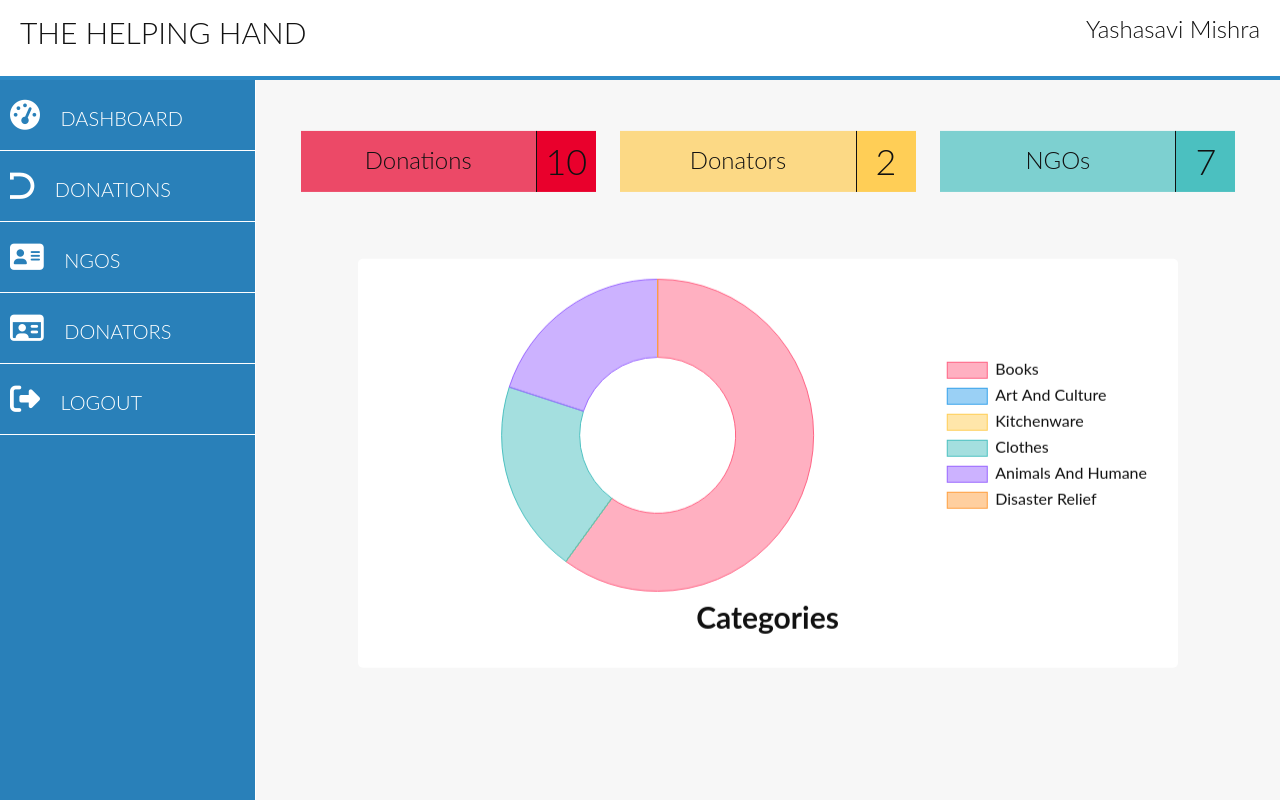
After one commit to sankalp799/DonationPlanet, a PHP site: page /admin/admin.php in a window 1280 px wide. The commit adds this page. Run offline with PHP 8.4, Linux system fonts and the light colour scheme; a user stored in the database is signed in; data comes from the database, SQL or seed files in the repository; both versions use the stored data as it was after the commit; some libraries are stand-ins or nearby versions.

Commit message:
admin dashboard

```diff
--- /dev/null
+++ b/admin/admin.php
@@ -0,0 +1,101 @@
+<?php
+    include "../php/connection.php";
+    $DonationCount = $sqlConnection->query("SELECT categoryName AS name, total FROM categories;");
+    $TotalDonators = $sqlConnection->query("SELECT COUNT(id) AS total FROM donatorcred;")->fetch_object()->total;
+    $TotalNGOs = $sqlConnection->query("SELECT COUNT(id) AS total FROM ngocred;")->fetch_object()->total;
+    $TotalDonations = $sqlConnection->query("SELECT COUNT(id) AS total FROM donation;")->fetch_object()->total;
+?>
+
+<!doctype html>
+<html class="no-js" lang="">
+<meta http-equiv="content-type" content="text/html;charset=UTF-8" />
+
+<head>
+    <meta charset="utf-8">
+    <meta http-equiv="X-UA-Compatible" content="IE=edge">
+    <title>Dashboard Page</title>
+    <meta name="viewport" content="width=device-width, initial-scale=1">
+    <link rel="stylesheet" href="../css/normalize.css">
+    <link rel="stylesheet" href="../css/Grid.css">
+    <link rel="stylesheet" href="../css/adminPanel.css">
+    <link rel="stylesheet" href="../css/adminDashboard.css">
+    <script src="../script/Chart.min.js"></script>
+</head>
+
+<body>
+    <div id="categories" style="display: none;">
+        <?php
+             while($row = $DonationCount->fetch_array()){
+                echo "<div>".$row[0]."-".(int)$row[1]."</div>";
+            }
+    ?>
+    </div>
+
+    <header>
+        <?php include "header.php" ?>
+    </header>
+    <section class="row admin-panel-section">
+        <div class="admin-navigation-section">
+            <?php include "adminNavigator.php" ?>
+        </div>
+
+        <div class="admin-dashboard-section" id="adminMainSection">
+
+            <div class="row dashboard-totals">
+                <div class="total-bar">
+                    <span class="total-bar-left">
+                        <div class="total-bar-name">Donations</div>
+                    </span>
+                    <span class="total-bar-right"><?php echo $TotalDonations ?></span>
+                </div>
+                <div class="total-bar">
+                    <span class="total-bar-left">
+                        <div class="total-bar-name">Donators</div>
+                    </span>
+                    <span class="total-bar-right"><?php echo $TotalDonators ?></span>
+                </div>
+                <div class="total-bar">
+                    <span class="total-bar-left">
+                        <div class="total-bar-name">NGOs</div>
+                    </span>
+                    <span class="total-bar-right"><?php echo $TotalNGOs ?></span>
+                </div>
+            </div>
+
+            <div class="chart-container">
+                <canvas id="categoryChart"></canvas>
+            </div>
+
+        </div>
+    </section>
+
+    <script src="https://kit.fontawesome.com/27878f914f.js" crossorigin="anonymous"></script>
+    <script src="../script/adminDashboardApp.js"></script>
+    <script>
+    let panel = document.getElementById('adminMainSection');
+    let adminNavigator = document.querySelectorAll('#adminNavigator li a');
+    let text = 'dashboard';
+
+    adminNavigator.forEach(curr => {
+        curr.addEventListener('click', () => {
+            text = curr.innerHTML.toLowerCase();
+            console.log(text);
+        });
+    });
+
+    let sectionFetch = (pageReqText) => {
+        $.ajax({
+            url: '../admin/sectionReq.php',
+            method: "POST",
+            data: {
+                pageName: text
+            },
+            success: function(data) {
+                $('#adminMainSection').html(data);
+            }
+        });
+    }
+    </script>
+</body>
+
+</html>
--- /dev/null
+++ b/admin/adminNavigator.php
@@ -0,0 +1,26 @@
+<ul class="admin-navigator" id="adminNavigator">
+    <li class="admin-navigator-link">
+        <i class="fas fa-tachometer-alt"></i>
+        <a>Dashboard</a>
+    </li>
+
+    <li class="admin-navigator-link">
+        <i class="fab fa-dyalog"></i>
+        <a>Donations</a>
+    </li>
+
+    <li class="admin-navigator-link">
+        <i class="fas fa-address-card"></i>
+        <a>NGOs</a>
+    </li>
+    <li class="admin-navigator-link">
+        <i class="far fa-id-card"></i>
+        <a>Donators</a>
+    </li>
+
+
+    <li class="admin-navigator-link">
+        <i class="fas fa-sign-out-alt"></i>
+        <a href="../php/logout.php">LOGOUT</a>
+    </li>
+</ul>
--- /dev/null
+++ b/admin/header.php
@@ -0,0 +1,10 @@
+<?php
+    session_start();
+?>
+
+<div class="row admin-header">
+    <span class="span-1-of-2 admin-header-label">THE HELPING HAND</span>
+    <span class="span-1-of-2 admin-header-username">
+        <?php echo $_SESSION['name']?>
+    </span>
+</div>
--- /dev/null
+++ b/css/adminDashboard.css
@@ -0,0 +1,75 @@
+:root {
+    --theme-color: #2c8ac7;
+    --dark-theme-color: #1d5a81;
+    --default-text-color: #111111;
+    --light-theme-color: #4bacec;
+}
+
+.dashboard-totals {
+    top: 5%;
+    transform: translateY(-5%);
+    position: relative;
+    display: flex;
+    align-item: center;
+    justify-content: space-between;
+    padding: 20px;
+}
+
+.total-bar {
+    width: 30%;
+    display: flex;
+    text-align: center;
+}
+
+.total-bar:nth-child(1) .total-bar-left {
+    background-color: rgba(233, 0, 44, 0.7);
+}
+
+.total-bar:nth-child(2) .total-bar-left {
+    background-color: rgba(255, 206, 86, 0.7);
+}
+
+.total-bar:nth-child(3) .total-bar-left {
+    background-color: rgba(75, 192, 192, 0.7);
+}
+
+.total-bar-left {
+    width: 80%;
+    border-right: 1px solid;
+    padding-top: 10px;
+    padding-bottom: 10px;
+}
+
+.total-bar-right {
+    width: 20%;
+    padding-top: 10px;
+    padding-bottom: 10px;
+    font-size: 180%;
+}
+
+.total-bar:nth-child(1) .total-bar-right {
+    background-color: rgb(233, 0, 44);
+}
+
+.total-bar:nth-child(2) .total-bar-right {
+    background-color: rgb(255, 206, 86);
+}
+
+.total-bar:nth-child(3) .total-bar-right {
+    background-color: rgb(75, 192, 192);
+}
+
+.total-bar-name {
+    font-size: 120%;
+    padding-top: 5px;
+}
+
+.chart-container {
+    position: relative;
+    top: 25%;
+    background-color: #fff;
+    width: 80%;
+    left: 10%;
+    transform: translateY(-25%);
+    border-radius: 5px;
+}
--- /dev/null
+++ b/css/adminPanel.css
@@ -0,0 +1,117 @@
+:root {
+    --theme-color: #2c8ac7;
+    --dark-theme-color: #1d5a81;
+    --default-text-color: #111111;
+    --light-theme-color: #4bacec;
+}
+
+
+/***********
+**** BASIC CSS *****
+*************/
+
+* {
+    margin: 0;
+    padding: 0;
+    box-sizing: border-box;
+}
+
+html {
+    overflow-x: hidden;
+    font-family: "Lato", "Arial", sans-serif;
+    background-color: #f7f7f7;
+    color: var(--default-text-color);
+    font-weight: 300;
+    font-size: 20px;
+    text-rendering: optimizeLegibility;
+    scroll-behavior: smooth;
+    scrollbar-color: var(--theme-color) var(--default-text-color);
+    scrollbar-width: 5px;
+}
+
+::-webkit-scrollbar {
+    width: 15px;
+}
+
+::-webkit-scrollbar-track {
+    background: var(--default-text-color);
+}
+
+::-webkit-scrollbar-thumb {
+    background: var(--theme-color);
+}
+
+
+/***********
+admin-panel-style
+*******/
+
+.admin-header {
+    position: relative;
+    border-bottom: 4px solid var(--theme-color);
+    padding: 15px 20px;
+    height: 10vh;
+    background: #fff;
+}
+
+.admin-header-label {
+    position: relative;
+    display: inline-block;
+    font-size: 150%;
+    text-transform: uppercase;
+    width: inherit;
+}
+
+.admin-header-username {
+    position: relative;
+    display: inline-block;
+    float: right;
+    width: inherit;
+    font-size: 120%;
+}
+
+.admin-panel-section {
+    position: relative;
+    width: 100%;
+    height: 90vh;
+}
+
+.admin-navigator {
+    background: #2980b9;
+    color: #fff;
+    position: relative;
+    width: 20%;
+    float: left;
+    height: 90vh;
+    border-right: 1px solid;
+}
+
+.admin-dashboard-section {
+    position: relative;
+    float: right;
+    width: 80%;
+    height: 90vh;
+}
+
+.admin-navigator-link {
+    cursor: pointer;
+    display: block;
+    padding: 20px 10px;
+    text-transform: uppercase;
+    border-bottom: 1px solid;
+}
+
+ul li a,
+ul li a:visited,
+ul li a:active,
+ul li a:link,
+ul li a:focus {
+    text-decoration: none;
+    padding-left: 5px;
+    color: #fff;
+}
+
+.admin-navigator-link i {
+    font-size: 150%;
+    padding-right: 10px;
+}
--- a/pages/donation_form.php
+++ b/pages/donation_form.php
@@ -37,6 +37,7 @@
             $donationDir = "D-".(string)$donatorContact.(string)$numberOfDonations;
 
             if((string)strtolower($donationCategory) != "--select--"){
+                $totalDonationCategory = $sqlConnection->query("SELECT total FROM categories WHERE categoryName='$donationCategory';")->fetch_object()->total + 1;
                 if((int)$qty > 0){
 
                     // check for donation directory
@@ -106,6 +107,7 @@
         if($result){
             if($sqlConnection->query("UPDATE donatorcred SET donations = $numberOfDonations WHERE id = '$donatorID';")){
                 $sqlConnection->query("INSERT INTO donation values('$donationDir', '$donatorID', '$donationName', '$donationCategory', $qty, '$desc', '$currentDayDate','$currentDate',0, 0);");
+                $sqlConnection->query("UPDATE categories SET total=$totalDonationCategory WHERE categoryName='$donationCategory';");
                 $_SESSION['donations'] = $numberOfDonations;
                 $_SESSION['recentDonationID'] = (string)$donationDir;
                 header('location: ../php/donationMsgProcess.php');
--- a/script/adminDashboardApp.js
+++ b/script/adminDashboardApp.js
@@ -20,7 +20,7 @@ let donationChart = new Chart(chart, {
         labels: categories,
         datasets: [{
             label: "Donations",
-            data: [199, 344, 123, 566, 230, 145],
+            data: donationEachCategory,
             backgroundColor: [
                 'rgba(255, 99, 132, 0.5)',
                 'rgba(54, 162, 235, 0.5)',
```
Also changed, not shown: admin/sectionReq.php (added, +14 -0 lines), css/adminPanelStyle.css (deleted, +0 -42 lines), pages/login.php (+14 -1 lines), script/adminSection.js (added, +23 -0 lines), test.php (+14 -61 lines), thehelpinghand.sql (added, +248 -0 lines), admin/donations.php (added), admin/donators.php (added), admin/logout.php (added), admin/ngo.php (added), css/ionicons.min.css.
